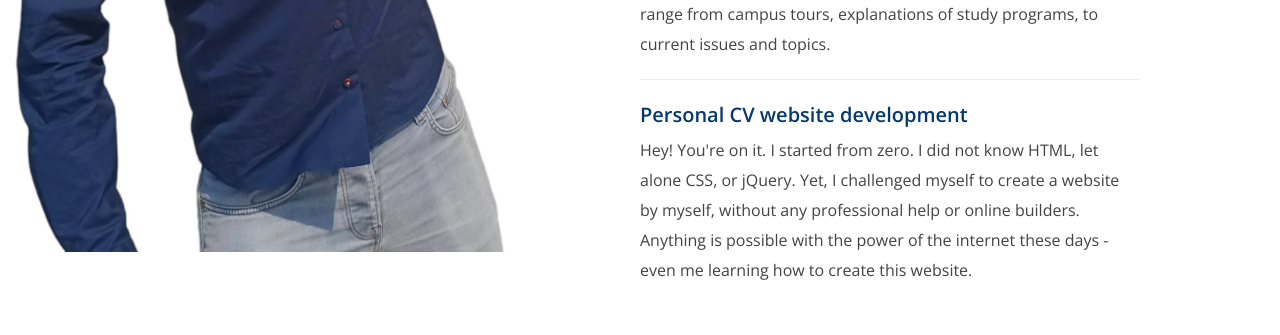
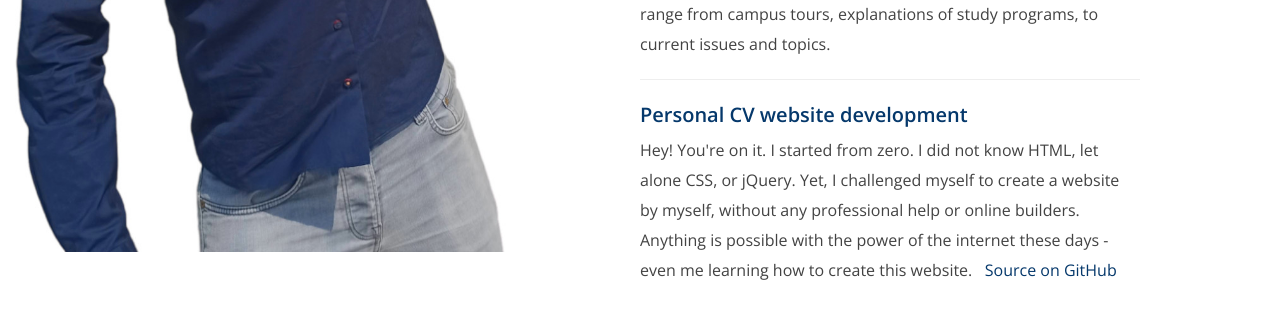
Before and after one commit to LennartFuchs/lfwebsite, a plain HTML site: page index.html in a window 1280 px wide. Shown: the part 4920-5255 px from the top of the page. Drawn offline with nearby package versions, Linux system fonts and the light colour scheme; a script that the page names is missing; files whose address does not match are found by name.

Commit message:
added github link to project

```diff
--- a/index.html
+++ b/index.html
@@ -282,7 +282,8 @@
                             Yet, I challenged myself to create a website by myself,
                             without any professional help or online builders.
                             Anything is possible with the power of the internet these days -
-                            even me learning how to create this website.<br />
+                            even me learning how to create this website. &nbsp
+                            <a href="https://github.com/LennartFuchs/lfwebsite/tree/main">Source on GitHub</a> <br />
                         </p>
                     </li>
                 </ul>
```
